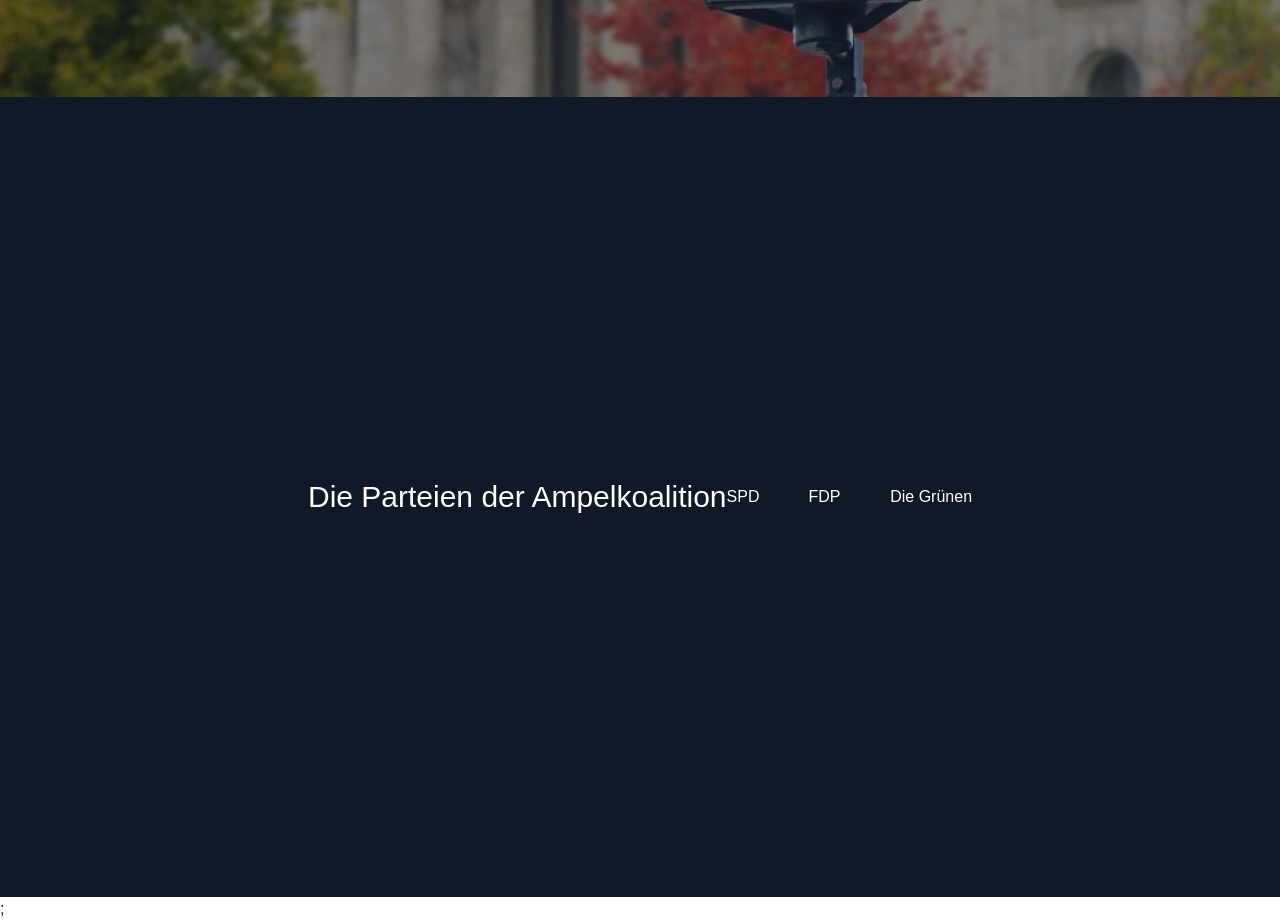
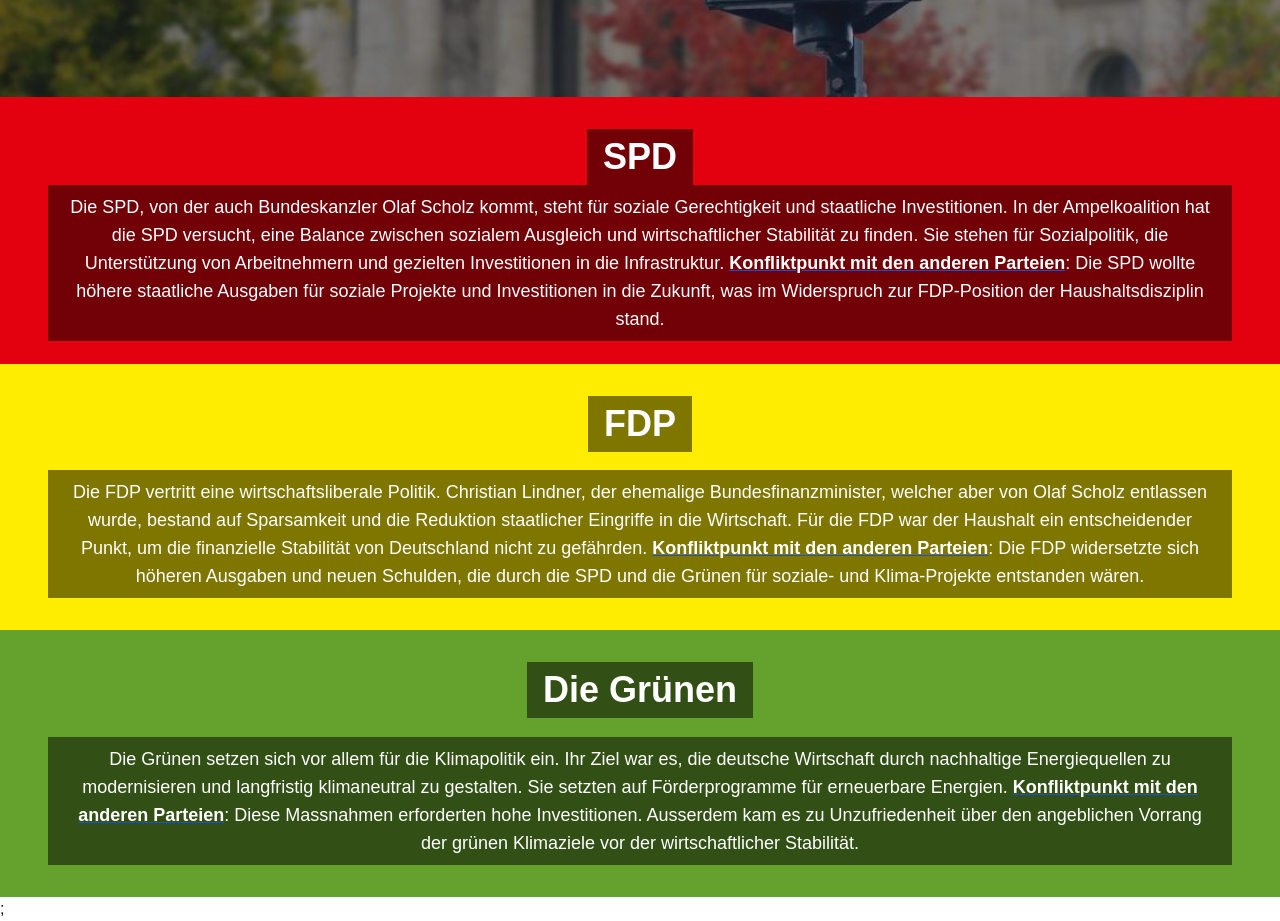
Before and after one commit to De27vin/PaW-Analyse-DE, a Next.js app: page /ampel-koalition in a window 1280 px wide. Shown: the part 800-1721 px from the top of the page. Built offline with nearby package versions, Linux system fonts and the light colour scheme.

Commit message:
change: Add layout and text to ampel-koalition page

```diff
--- a/src/pages/ampel-koalition.js
+++ b/src/pages/ampel-koalition.js
@@ -48,33 +48,66 @@
             </div>
         </section>
 
-        <section className="relative w-full h-screen flex items-center justify-center bg-gray-900 text-white">
-            <div className="absolute inset-0">
-                {/* Bild der Parteien */}
+        <section className="relative w-full h-screen flex grid grid-rows-3">
+            {/* SPD */}
+            <div
+                className="css-spd-hintergrund flex flex-col justify-between items-center text-center flex-1 h-full bg-cover bg-center">
+                <div className="mt-8 text-4xl font-bold text-white bg-black bg-opacity-50 px-4 py-2">
+                    SPD
+                </div>
+                <div className="mx-12 mb-8 text-lg text-white bg-black bg-opacity-50 px-4 py-2">
+                Die SPD, von der auch Bundeskanzler Olaf Scholz kommt,
+                steht für soziale Gerechtigkeit und staatliche Investitionen.
+                In der Ampelkoalition hat die SPD versucht, eine Balance zwischen
+                sozialem Ausgleich und wirtschaftlicher Stabilität zu finden.
+                Sie stehen für Sozialpolitik, die Unterstützung von Arbeitnehmern
+                und gezielten Investitionen in die Infrastruktur. <a className="font-semibold underline decoration-blue-700">
+
+                Konfliktpunkt mit den anderen Parteien</a>: Die SPD wollte höhere staatliche Ausgaben
+                für soziale Projekte und Investitionen in die Zukunft, was im Widerspruch zur
+                FDP-Position der Haushaltsdisziplin stand.
+                </div>
             </div>
 
+            {/* FDP */}
+            <div
+                className="css-fdp-hintergrund flex flex-col justify-between items-center text-center flex-1 h-full bg-cover bg-center">
+                <div className="mt-8 text-4xl font-bold text-white bg-black bg-opacity-50 px-4 py-2">
+                    FDP
+                </div>
+                <div className="mx-12 mb-8 text-lg text-white bg-black bg-opacity-50 px-4 py-2">
+                Die FDP vertritt eine wirtschaftsliberale Politik. Christian Lindner,
+                der ehemalige Bundesfinanzminister, welcher aber von Olaf Scholz entlassen
+                wurde, bestand auf Sparsamkeit und die Reduktion staatlicher Eingriffe
+                in die Wirtschaft. Für die FDP war der Haushalt ein entscheidender Punkt,
+                um die finanzielle Stabilität von Deutschland nicht zu gefährden. <a className="font-semibold underline decoration-blue-700">
 
-            <div className="relative text-center">
-                <a className="text-3xl">Die Parteien der Ampelkoalition</a>
-
+                Konfliktpunkt mit den anderen Parteien</a>: Die FDP widersetzte sich
+                höheren Ausgaben und neuen Schulden, die durch die SPD und die Grünen
+                für soziale- und Klima-Projekte entstanden wären.
+                </div>
             </div>
 
-            <div className="grid grid-cols-3">
-                <div className="flex items-center">
-                    <a>SPD</a>
+            {/* Die Grünen */}
+            <div
+                className="css-die-gruenen-hintergrund flex flex-col justify-between items-center text-center flex-1 h-full bg-cover bg-center">
+                <div className="mt-8 text-4xl font-bold text-white bg-black bg-opacity-50 px-4 py-2">
+                    Die Grünen
                 </div>
+                <div className="mx-12 mb-8 text-lg text-white bg-black bg-opacity-50 px-4 py-2">
+                Die Grünen setzen sich vor allem für die Klimapolitik ein.
+                Ihr Ziel war es, die deutsche Wirtschaft durch nachhaltige
+                Energiequellen zu modernisieren und langfristig klimaneutral
+                zu gestalten. Sie setzten auf Förderprogramme für erneuerbare Energien. <a className="font-semibold underline decoration-blue-700">
 
-                <div>
-                    <a>FDP</a>
-                </div>
-
-                <div>
-                    <a>Die Grünen</a>
+                Konfliktpunkt mit den anderen Parteien</a>: Diese Massnahmen
+                erforderten hohe Investitionen. Ausserdem kam es zu
+                Unzufriedenheit über den angeblichen Vorrang der grünen
+                Klimaziele vor der wirtschaftlicher Stabilität.
                 </div>
             </div>
         </section>
 
-
         </>
     )
 }
--- a/src/styles/globals.css
+++ b/src/styles/globals.css
@@ -19,3 +19,15 @@
   background: var(--background);
   font-family: Arial, Helvetica, sans-serif;
 }
+
+.css-spd-hintergrund {
+  background-color: rgb(227, 0, 15);
+}
+
+.css-fdp-hintergrund {
+  background-color: rgb(255, 237, 0);
+}
+
+.css-die-gruenen-hintergrund {
+  background-color: rgb(100, 161, 45);
+}
```
